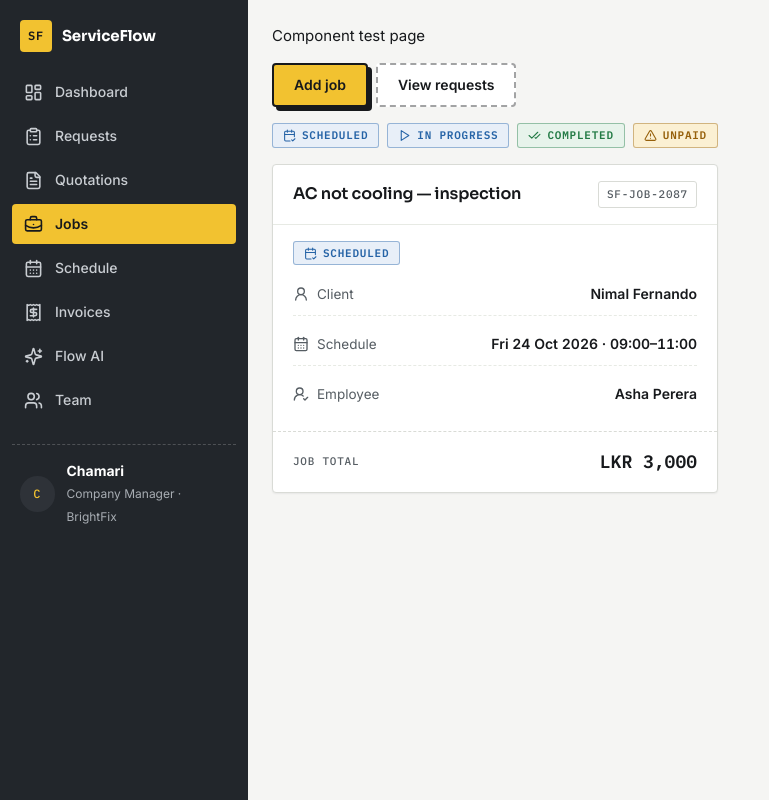
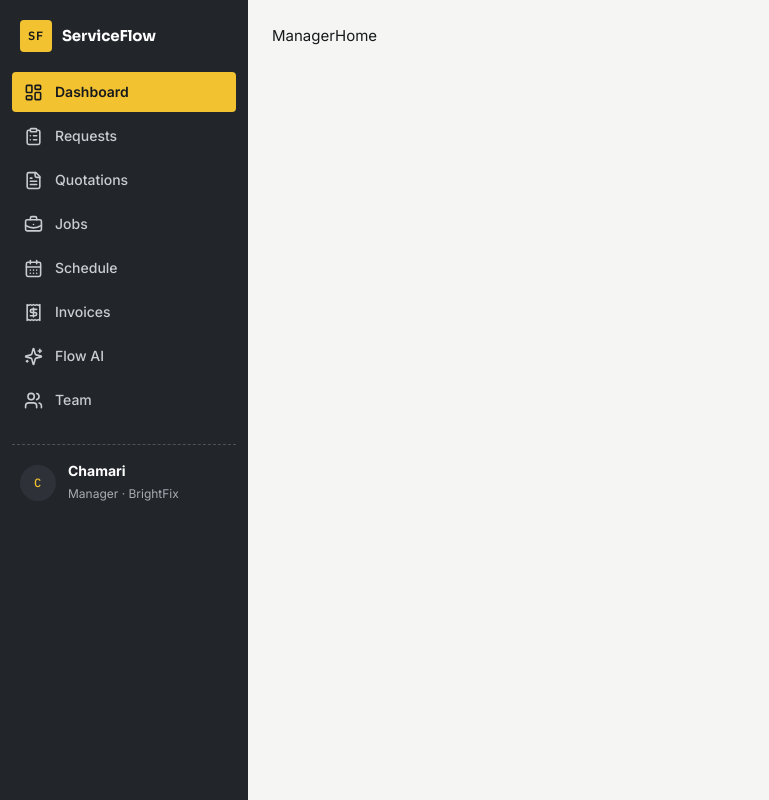
Before and after one commit to amiztp/ServiceFlow, a React (Vite) app in the folder frontend/: page /manager in a window 1280 px wide. Shown: the whole page, without its empty margins (0-769 px from the left). Built offline with nearby package versions, Linux system fonts and the light colour scheme.

Commit message:
routes added

```diff
--- a/frontend/src/App.tsx
+++ b/frontend/src/App.tsx
@@ -1,2 +1,91 @@
-import TestPage from './TestPage';
-export default function App() { return <TestPage />; }
+import type { ReactNode } from "react";
+import {
+  BrowserRouter,
+  Routes,
+  Route,
+  Navigate,
+  useLocation,
+  useNavigate,
+} from "react-router-dom";
+import { AppSidebar, roleNav } from "./components";
+
+type Role = "manager" | "employee" | "admin";
+
+const ManagerHome = () => <h1>ManagerHome</h1>;
+const RequestInbox = () => <h1>RequestInbox</h1>;
+const QuoteBuilder = () => <h1>QuoteBuilder</h1>;
+const ManagerJobs = () => <h1>ManagerJobs</h1>;
+const ManagerSchedule = () => <h1>ManagerSchedule</h1>;
+const ManagerInvoices = () => <h1>ManagerInvoices</h1>;
+const ManagerTeam = () => <h1>ManagerTeam</h1>;
+const PolicyPage = () => <h1>PolicyPage</h1>;
+const EmployeeHome = () => <h1>EmployeeHome</h1>;
+const EmployeeJobs = () => <h1>EmployeeJobs</h1>;
+const EmployeeJobDetail = () => <h1>EmployeeJobDetail</h1>;
+const EmployeeSchedule = () => <h1>EmployeeSchedule</h1>;
+const AdminHome = () => <h1>AdminHome</h1>;
+const AdminCompanies = () => <h1>AdminCompanies</h1>;
+const AdminSettings = () => <h1>AdminSettings</h1>;
+
+function Shell({ role, children }: { role: Role; children: ReactNode }) {
+  const location = useLocation();
+  const navigate = useNavigate();
+  const items = roleNav[role];
+
+  const activeHref = items.reduce<string>((current, item) => {
+    const isExactMatch = location.pathname === item.href;
+    const isNestedMatch = item.href !== "/" && location.pathname.startsWith(`${item.href}/`);
+    if (isExactMatch || isNestedMatch) {
+      return item.href.length > current.length ? item.href : current;
+    }
+    return current;
+  }, items[0]?.href ?? "/");
+
+  const subtitleMap: Record<Role, string> = {
+    manager: "Manager · BrightFix",
+    employee: "Employee · BrightFix",
+    admin: "Admin · BrightFix",
+  };
+
+  return (
+    <div style={{ display: "flex", minHeight: "100vh" }}>
+      <AppSidebar
+        items={items}
+        activeHref={activeHref}
+        userName="Chamari"
+        subtitle={subtitleMap[role]}
+        onNavigate={(href) => navigate(href)}
+      />
+      <main style={{ flex: 1, padding: 24 }}>{children}</main>
+    </div>
+  );
+}
+
+export default function App() {
+  return (
+    <BrowserRouter>
+      <Routes>
+        <Route path="/manager" element={<Shell role="manager"><ManagerHome /></Shell>} />
+        <Route path="/manager/requests" element={<Shell role="manager"><RequestInbox /></Shell>} />
+        <Route path="/manager/quotations" element={<Shell role="manager"><RequestInbox /></Shell>} />
+        <Route path="/manager/quotations/:requestId" element={<Shell role="manager"><QuoteBuilder /></Shell>} />
+        <Route path="/manager/jobs" element={<Shell role="manager"><ManagerJobs /></Shell>} />
+        <Route path="/manager/schedule" element={<Shell role="manager"><ManagerSchedule /></Shell>} />
+        <Route path="/manager/invoices" element={<Shell role="manager"><ManagerInvoices /></Shell>} />
+        <Route path="/manager/ai" element={<Shell role="manager"><PolicyPage /></Shell>} />
+        <Route path="/manager/team" element={<Shell role="manager"><ManagerTeam /></Shell>} />
+
+        <Route path="/employee" element={<Shell role="employee"><EmployeeHome /></Shell>} />
+        <Route path="/employee/jobs" element={<Shell role="employee"><EmployeeJobs /></Shell>} />
+        <Route path="/employee/jobs/:jobId" element={<Shell role="employee"><EmployeeJobDetail /></Shell>} />
+        <Route path="/employee/schedule" element={<Shell role="employee"><EmployeeSchedule /></Shell>} />
+
+        <Route path="/admin" element={<Shell role="admin"><AdminHome /></Shell>} />
+        <Route path="/admin/companies" element={<Shell role="admin"><AdminCompanies /></Shell>} />
+        <Route path="/admin/settings" element={<Shell role="admin"><AdminSettings /></Shell>} />
+
+        <Route path="/" element={<Navigate to="/manager" replace />} />
+      </Routes>
+    </BrowserRouter>
+  );
+}
```
Also changed, not shown: frontend/src/features/manager/Request.tsx (added).
